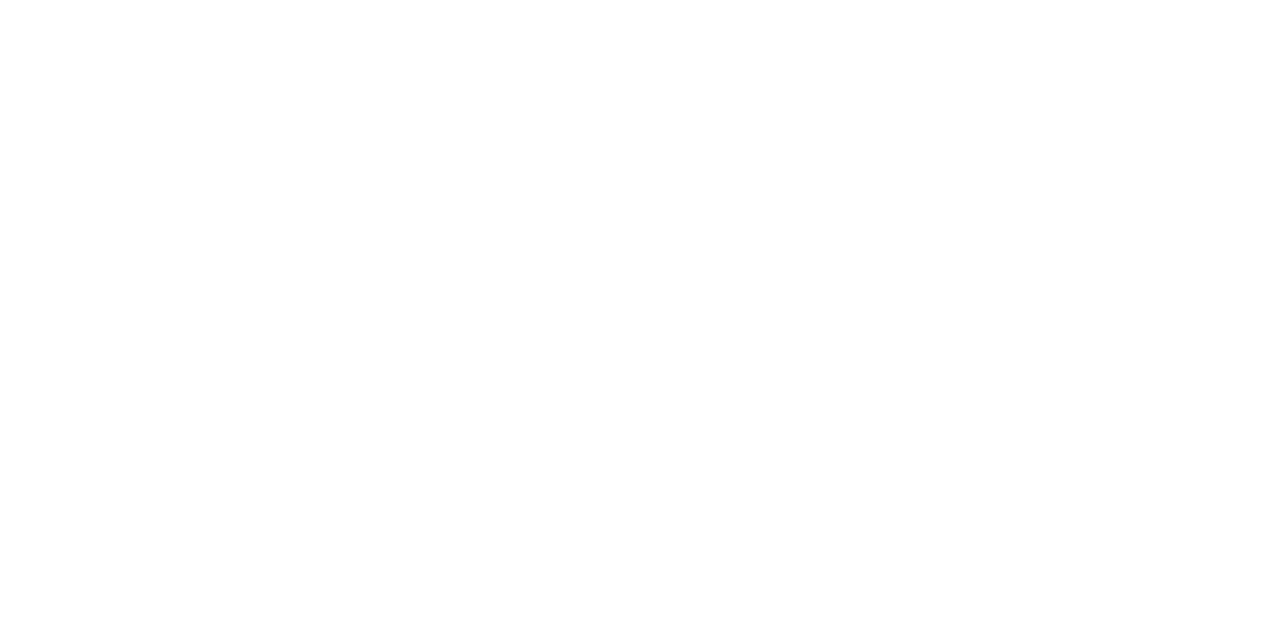
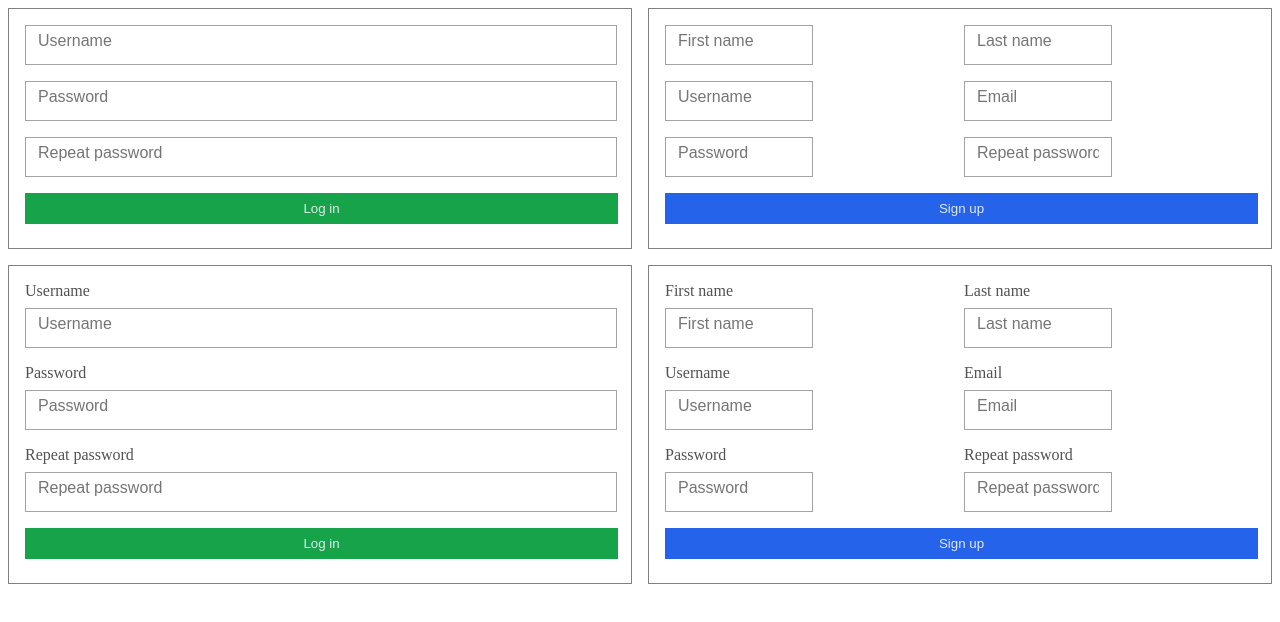
Before and after one commit to Ionut-Frisan/vue-component-library, a Vue app: page /form in a window 1280 px wide. Before the commit this address had no page. Shown: the top 622 px of the page. Built offline with nearby package versions, Linux system fonts and the light colour scheme.

Commit message:
form example and extra props for input

```diff
--- a/src/assets/styles/components/button.scss
+++ b/src/assets/styles/components/button.scss
@@ -7,7 +7,7 @@
   padding: $button_size_md_padding;
   cursor: pointer;
   color: $color_light;
-  margin: 0 5px;
+  margin: $button_margin;
   transition: color $button-transition-time ease-in-out, background-color $button-transition-time ease-in-out;
 
   &.rounded {
@@ -29,7 +29,7 @@
   }
 
   &.flexible {
-    width: 100%;
+    width: calc(100% + 0.2rem);
   }
 
   &.sm {
--- a/src/assets/styles/components/input.scss
+++ b/src/assets/styles/components/input.scss
@@ -6,6 +6,7 @@
   display: flex;
   flex-direction: column;
   border-radius: 0;
+  margin: $input_margin;
 
   &.inline {
     flex-direction: row;
--- a/src/assets/styles/utils/constant.scss
+++ b/src/assets/styles/utils/constant.scss
@@ -18,3 +18,6 @@
 $input_size_sm_icon_margin: auto 0.25rem;
 $input_size_md_icon_margin: auto 0.375rem;
 $input_size_lg_icon_margin: auto 0.5rem;
+
+$input_margin: 0;
+$button_margin: 0;
--- a/src/components/FInput.vue
+++ b/src/components/FInput.vue
@@ -12,6 +12,11 @@
           :type="computedType"
           :readonly="readonly"
           :disabled="disabled"
+          :required="required"
+          :minlength="minlength"
+          :maxlength="maxlength"
+          :name="name"
+          :autoComplete="autoComplete"
           @change="handleChange"
       />
     </span>
@@ -21,6 +26,8 @@
 <script setup>
 import "../assets/styles/components/input.scss";
 import {computed} from "vue";
+
+// TODO: hint, help?, validation?
 
 const props = defineProps({
   modelValue: String,
@@ -53,6 +60,17 @@
     type: Boolean,
     default: false,
   },
+  required: {
+    type: Boolean,
+    default: false,
+  },
+  minlength: Number,
+  maxlength: Number,
+  autoComplete: {
+    type: Boolean,
+    default: false,
+  },
+  name: String,
   type: {
     type: String,
     default: 'text',
--- a/src/router/index.js
+++ b/src/router/index.js
@@ -3,6 +3,7 @@
 import Buttons from "../views/Buttons.vue";
 import Inputs from "../views/Inputs.vue";
 import Home from "../views/Home.vue";
+import Form from "../views/Form.vue";
 
 const routes = [
     {
@@ -14,6 +15,9 @@
     {
         path: '/inputs', component: Inputs,
     },
+    {
+        path: '/form', component: Form,
+    },
 ]
 
 export const router = createRouter({
--- /dev/null
+++ b/src/views/Form.vue
@@ -0,0 +1,109 @@
+<template>
+  <div class="forms-demo">
+    <form>
+      <f-input placeholder="Username" required></f-input>
+      <f-input placeholder="Password" type="password" required></f-input>
+      <f-input placeholder="Repeat password" type="password" required></f-input>
+      <f-button type="submit" label="Log in" length="flexible" variant="success"></f-button>
+    </form>
+    <form class="form-2-cols">
+      <div class="flex-row">
+        <f-input placeholder="First name" minlength="10" required></f-input>
+        <f-input placeholder="Last name" required></f-input>
+      </div>
+      <div class="flex-row">
+        <f-input placeholder="Username" required></f-input>
+        <f-input placeholder="Email" type="email" required></f-input>
+      </div>
+      <div class="flex-row">
+        <f-input placeholder="Password" type="password" required></f-input>
+        <f-input placeholder="Repeat password" type="password" required></f-input>
+      </div>
+      <f-button type="submit" label="Sign up" variant="" length="flexible"></f-button>
+    </form>
+    <!--    second row-->
+    <form>
+      <f-input placeholder="Username" label="Username" required></f-input>
+      <f-input placeholder="Password" label="Password" type="password" required></f-input>
+      <f-input placeholder="Repeat password" label="Repeat password" type="password" required></f-input>
+      <f-button type="submit" label="Log in" length="flexible" variant="success"></f-button>
+    </form>
+    <form class="form-2-cols">
+      <div class="flex-row">
+        <f-input placeholder="First name" label="First name" minlength="10" required></f-input>
+        <f-input placeholder="Last name" label="Last name" required></f-input>
+      </div>
+      <div class="flex-row">
+        <f-input placeholder="Username" label="Username" required></f-input>
+        <f-input placeholder="Email" type="email" label="Email" required></f-input>
+      </div>
+      <div class="flex-row">
+        <f-input placeholder="Password" type="password" label="Password" required></f-input>
+        <f-input placeholder="Repeat password" type="password" label="Repeat password" required></f-input>
+      </div>
+      <f-button type="submit" label="Sign up" variant="" length="flexible"></f-button>
+    </form>
+  </div>
+</template>
+
+<script setup>
+import FInput from "../components/FInput.vue";
+import FButton from "../components/FButton.vue";
+</script>
+
+<style scoped lang="scss">
+
+.forms-demo {
+  display: grid;
+  grid-template-columns: 1fr 1fr;
+  width: 100%;
+  column-gap: 1rem;
+}
+
+form {
+  border: 1px solid grey;
+  padding: 1rem;
+  margin-bottom: 1rem;
+
+  & * {
+    margin-bottom: 0.5rem;
+  }
+}
+
+
+.form-2-cols {
+  display: flex;
+  flex-direction: column;
+  flex-flow: column wrap;
+
+  .flex-row {
+    display: flex;
+    margin: 0;
+    padding: 0;
+    width: 100%;
+    column-gap: 0.5rem;
+
+    & * {
+      width: 50%;
+    }
+  }
+}
+
+@media only screen and (max-width: 900px) {
+  .forms-demo {
+    grid-template-columns: 1fr;
+  }
+}
+
+@media only screen and (max-width: 700px) {
+  .form-2-cols {
+    .flex-row {
+      flex-wrap: wrap;
+      & * {
+        width: 100%;
+      }
+    }
+  }
+}
+
+</style>
```
